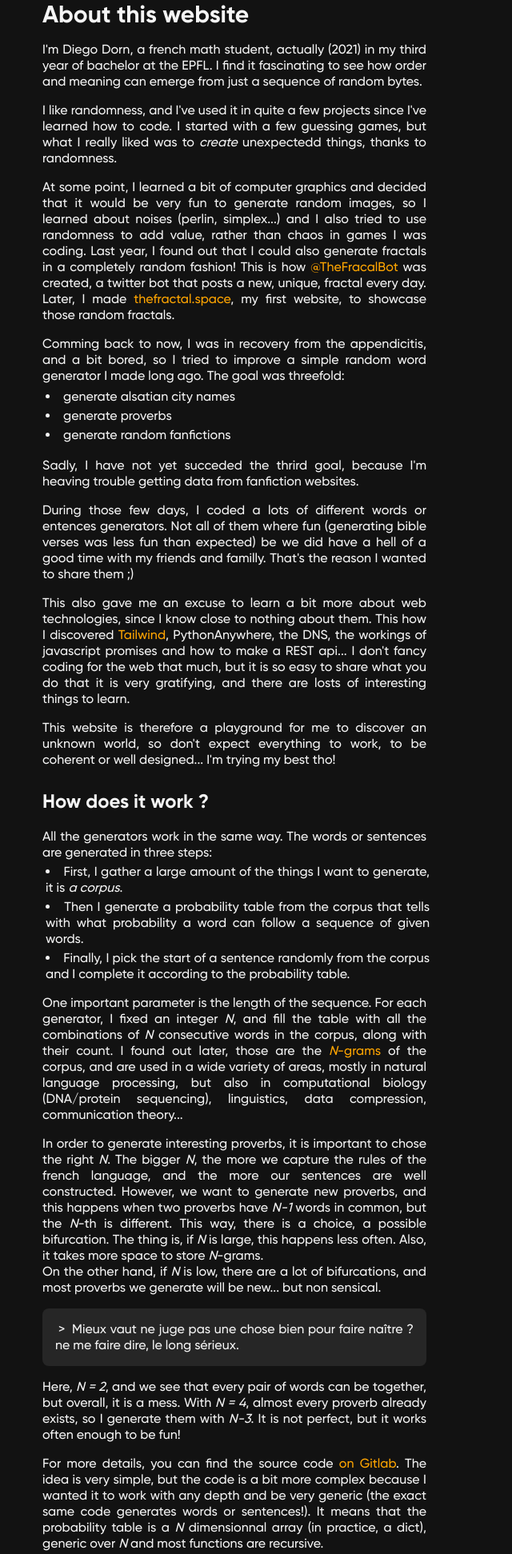
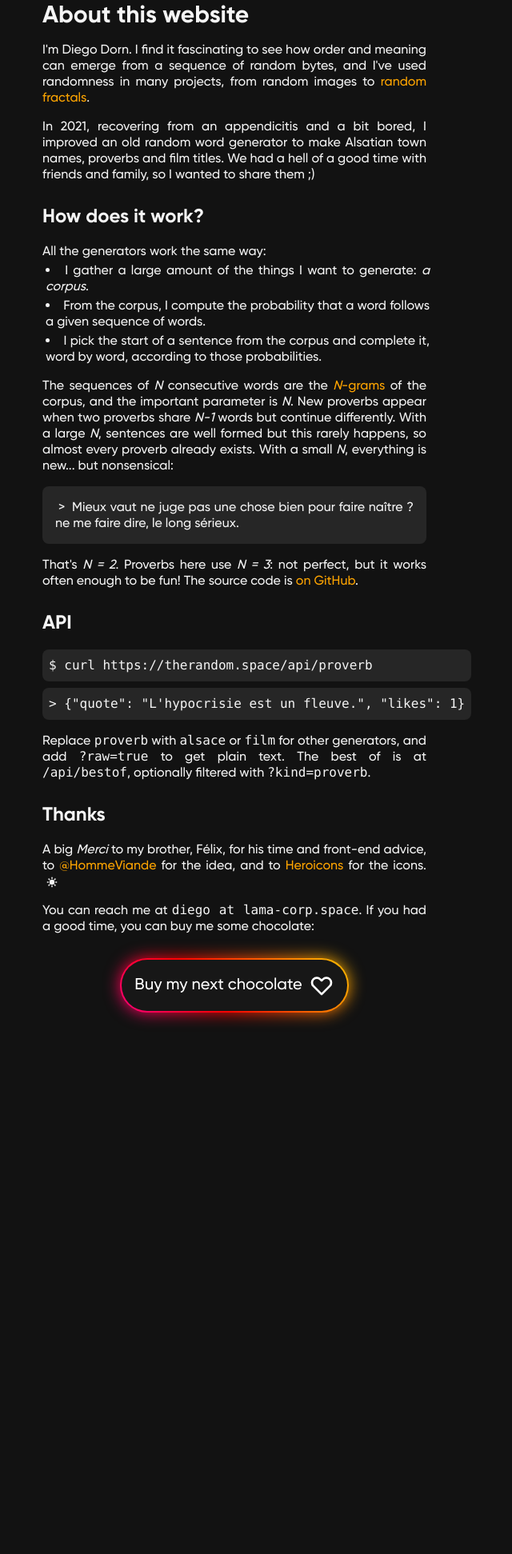
Before and after one commit to ddorn/therandom.space, a Flask app: page /about in a window 1280 px wide. Shown: the part 92-2035 px from the top of the page at 80% size, without its empty margins (107-747 px from the left). After the commit the page ends 1374 px from the top, so only its background shows below. Run offline with Flask 3, Linux system fonts and the light colour scheme; parts of the project's set-up code (start-up, migrations or seed data) failed here and were passed over.

Commit message:
Redirect www to the bare domain, simplify About, drop dead analytics

```diff
--- a/app.py
+++ b/app.py
@@ -1,16 +1,25 @@
 from flask import Flask, Response, abort, jsonify, make_response, redirect, render_template, request, url_for
+from werkzeug.middleware.proxy_fix import ProxyFix
 
 from helper import (
     ALSACE, FILM, KINDS, LIKE_FILE, MAX_LIKED_QUOTES, MAX_QUOTE_LENGTH, PROVERB, Likes, gen_clean, generable, ngram,
 )
 
 app = Flask(__name__)
+app.wsgi_app = ProxyFix(app.wsgi_app, x_proto=1)  # TLS ends at fly's proxy
 app.json.sort_keys = False  # Keep the best of ranked
 app.json.ensure_ascii = False
 likes = Likes(LIKE_FILE)
 
 for _kind in KINDS:
     ngram(_kind)
+
+
+@app.before_request
+def redirect_www():
+    if request.host.startswith("www."):
+        url = request.url.replace("://www.", "://", 1)
+        return redirect(url, code=308)  # Permanent, and keeps the method
 
 
 def wants_raw() -> bool:
--- a/templates/about.html
+++ b/templates/about.html
@@ -4,220 +4,78 @@
 
     <h1 class="text-orange font-bold text-3xl">About this website</h1>
     <p class="p-about">
-        I'm Diego Dorn, a french math student, actually (2021) in
-        my third year of bachelor at the EPFL.
-        I find it fascinating
-        to see how order and meaning can emerge from just a sequence
-        of random bytes.
+        I'm Diego Dorn. I find it fascinating to see how order and meaning
+        can emerge from a sequence of random bytes, and I've used randomness
+        in many projects, from random images to
+        <a href="https://thefractal.space">random fractals</a>.
     </p>
     <p class="p-about">
-        I like randomness, and I've used it in quite a few projects
-        since I've learned how to code. I started with a few guessing games,
-        but what I really liked was to <em class="text-it">create</em>
-        unexpectedd things, thanks to randomness.
-    </p>
-    <p class="p-about">
-        At some point, I learned a bit of computer graphics and
-        decided that it would be very fun to generate random images,
-        so I learned about noises (perlin, simplex...) and I also tried
-        to use randomness to add value, rather than chaos in games I
-        was coding. Last year, I found out that I could also generate fractals
-        in a completely random fashion! This is how
-        <a href="https://twitter.com/TheFractalBot">@TheFracalBot</a>
-        was created, a twitter bot that posts a new, unique,
-        fractal every day. Later, I made
-        <a href="https://thefractal.space">thefractal.space</a>, my first website,
-        to showcase those random fractals.
-    </p>
-    <p class="p-about">
-        Comming back to now, I was in recovery from the
-        appendicitis, and a bit bored, so I tried to improve
-        a simple random word generator I made long ago. The goal
-        was threefold:
-    </p>
-    <ul class="list-disc list-inside md:ml-1 pt-1">
-        <li>generate alsatian city names</li>
-        <li>generate proverbs</li>
-        <li>generate random fanfictions</li>
-    </ul>
-    <p class="p-about">
-        Sadly, I have not yet succeded the thrird goal,
-        because I'm heaving trouble getting data from
-        fanfiction websites.
-    </p>
-    <p class="p-about">
-        During those few days, I coded a lots of different
-        words or entences generators. Not all of them where
-        fun (generating bible verses was less fun than expected)
-        be we did have a hell of a good time with my friends
-        and familly. That's the reason I wanted to share them ;)
-    </p>
-    <p class="p-about">
-        This also gave me an excuse to learn a bit more
-        about web technologies, since I know close to nothing
-        about them. This how I discovered
-        <a href="https://tailwindcss.com">Tailwind</a>, PythonAnywhere,
-        the DNS, the workings of javascript promises and how to make a
-        REST api... I don't fancy coding for the web that much,
-        but it is so easy to share what you do that it
-        is very gratifying, and there are losts of interesting things
-        to learn.
-    </p>
-
-    <p class="p-about">
-        This website is therefore a playground for me to discover
-        an unknown world, so don't expect everything to work, to
-        be coherent or well designed... I'm trying my best tho!
+        In 2021, recovering from an appendicitis and a bit bored, I improved
+        an old random word generator to make Alsatian town names, proverbs and
+        film titles. We had a hell of a good time with friends and family,
+        so I wanted to share them ;)
     </p>
 
 
-<h2 class="section__title--about">How does it work ?</h2>
+    <h2 class="section__title--about">How does it work?</h2>
     <p class="p-about">
-        All the generators work in the same way. The words or
-        sentences are generated in three steps:
+        All the generators work the same way:
     </p>
     <ul class="list-disc list-inside ml-1 p-about sm:mt-1">
         <li>
-            First, I gather a large amount of the things I want
-            to generate, it is <em>a corpus</em>.
+            I gather a large amount of the things I want to generate:
+            <em>a corpus</em>.
         </li>
         <li class="pt-1">
-            Then I generate a probability table from the corpus
-            that tells with what probability a word can follow
-            a sequence of given words.
+            From the corpus, I compute the probability that a word follows
+            a given sequence of words.
         </li>
         <li class="pt-1">
-            Finally, I pick the start of a sentence randomly
-            from the corpus and I complete it according to the
-            probability table.
+            I pick the start of a sentence from the corpus and complete it,
+            word by word, according to those probabilities.
         </li>
     </ul>
     <p class="p-about">
-        One important parameter is the length of the sequence.
-        For each generator, I fixed an integer <em>N</em>, and
-        fill the table with all the combinations of <em>N</em>
-        consecutive words in the corpus, along with their count.
-        I found out later, those are the <a href="https://en.wikipedia.org/wiki/N-gram">
-        <em>N</em>-grams</a> of the corpus, and are used in
-        a wide variety of areas, mostly in natural language
-        processing, but also in computational biology
-        (DNA/protein sequencing), linguistics,
-        data compression, communication theory...
-    </p>
-    <p class="p-about">
-        In order to generate interesting proverbs, it is
-        important to chose the right <em>N</em>. The bigger
-        <em>N</em>, the more we capture the rules of the
-        french language, and the more our sentences are
-        well constructed. However, we want to generate new
-        proverbs, and this happens when two proverbs have
-        <em>N-1</em> words in common, but the <em>N</em>-th
-        is different. This way, there is a choice, a possible
-        bifurcation. The thing is, if <em>N</em> is large,
-        this happens less often. Also, it takes more space to
-        store <em>N</em>-grams.<br>
-        On the other hand, if <em>N</em> is low, there are a lot
-        of bifurcations, and most proverbs we generate will be new...
-        but non sensical.
+        The sequences of <em>N</em> consecutive words are the
+        <a href="https://en.wikipedia.org/wiki/N-gram"><em>N</em>-grams</a>
+        of the corpus, and the important parameter is <em>N</em>.
+        New proverbs appear when two proverbs share <em>N-1</em> words
+        but continue differently. With a large <em>N</em>, sentences are
+        well formed but this rarely happens, so almost every proverb already
+        exists. With a small <em>N</em>, everything is new... but nonsensical:
     </p>
     <p class="p-about bg-gray-800 rounded-lg mt-2 p-4">
         <span class="text-orange px-1">> </span>
         Mieux vaut ne juge pas une chose bien pour faire naître ? ne me faire dire, le long sérieux.
     </p>
     <p class="p-about">
-        Here, <em>N = 2</em>, and we see that every pair of words can be
-        together, but overall, it is a mess. With <em>N = 4</em>, almost
-        every proverb already exists, so I generate them with <em>N-3</em>.
-        It is not perfect, but it works often enough to be fun!
-    </p>
-
-    <p class="p-about">
-        For more details, you can find the source code
-        <a href="https://gitlab.com/ddorn/therandom.space">on Gitlab</a>.
-        The idea is very simple, but the code is a bit more complex because
-        I wanted it to work with any depth and be very generic (the exact same
-        code generates words or sentences!). It means that the probability
-        table is a <em>N</em> dimensionnal array (in practice, a dict), generic over <em>N</em>
-        and most functions are recursive.
-    </p>
-
-
-    <h2 class="section__title--about">Credit where it's due</h2>
-    <p class="p-about">
-        First of all, a big <em>Merci</em> to my brother, Félix,
-        for his time and advice. Everything I know in front-end
-        is thanks to him.
-    </p>
-    <p class="p-about">
-        I'd like to thank <a href="https://twitter.com/hommeviande">
-        @HommeViande</a> for giving me this great idea.
-    </p>
-    <p class="p-about">
-        A big thank to <a href="https://pythonanywhere.com">Python Anywhere</a>
-        for hosting the website, and being so nice and competent. If you
-        want to host a python website, run bots or whatever experiment, you
-        should definetly check them out! And they have a great free plan...
-    </p>
-    <p class="p-about">
-        Thanks to
-        <a href="https://heroicons.dev/" title="Freepik">
-            Heroicons</a>
-        for the nice icons I use. {{ icon("sun") }}
+        That's <em>N = 2</em>. Proverbs here use <em>N = 3</em>: not perfect,
+        but it works often enough to be fun! The source code is
+        <a href="https://github.com/ddorn/therandom.space">on GitHub</a>.
     </p>
 
 
     <h2 class="section__title--about">API</h2>
+    {{ cmd("curl https://therandom.space/api/proverb", '{"quote": "L\'hypocrisie est un fleuve.", "likes": 1}') }}
     <p class="p-about">
-        There is a very simple API to generate proverbs at
-        <code class="inline">www.therandom.space/api/proverb</code>.
-        You can replace <code>proverb</code> with <code>alsace</code> or
-        <code>film</code> to generate different things. <br>
-    </p>
-    {{ cmd("curl https://www.therandom.space/api/proverb", '{
-    "quote": "L\'hypocrisie est un fleuve.",
-    "likes": 1
-}') }}
-
-    <p class="p-about">
-        Note that all endpoint accept a <code>raw</code> argument
-        and return a simple text, instead of json.
-    </p>
-    {{ cmd('curl "http://www.therandom.space/api/film?raw=true"', "Twelve o'clocked") }}
-
-    <p class="p-about">
-        It is also possible to get the full best of, with all
-        kinds (films, proverbs...).
-    </p>
-    {{ cmd("curl https://www.therandom.space/api/bestof", '{
-    "0": {
-        "quote": "Une seule hirondelle ne fait pas cuire le riz.",
-        "likes": 8,
-        "kind": "proverb"
-    },
-    "1": {
-        "quote": "Jimmy door wars: the seven years",
-        "likes": 5,
-        "kind": "film"
-    },
-    ...
-}') }}
-
-    <p class="p-about">
-        It is also possible to filter the bestof to have only one
-        kind:
-    </p>
-    {{ cmd("curl https://www.therandom.space/api/bestof?kind=alsace") }}
-
-
-    <h2 class="section__title--about">Contact</h2>
-    <p class="p-about">
-        You can contact me on Twitter <a href="https://twitter.com/LeQuanta">@LeQuanta</a>
-        or by email: <code>diego at lama-corp.space</code>.<br>
-        If you had a good time, or wish to encourage me creating more
-        random things, you can support me by donating on paypal:
+        Replace <code>proverb</code> with <code>alsace</code> or <code>film</code>
+        for other generators, and add <code>?raw=true</code> to get plain text.
+        The best of is at <code>/api/bestof</code>, optionally filtered
+        with <code>?kind=proverb</code>.
     </p>
 
 
+    <h2 class="section__title--about">Thanks</h2>
+    <p class="p-about">
+        A big <em>Merci</em> to my brother, Félix, for his time and front-end
+        advice, to <a href="https://twitter.com/hommeviande">@HommeViande</a>
+        for the idea, and to <a href="https://heroicons.dev/">Heroicons</a>
+        for the icons. {{ icon("sun") }}
+    </p>
+    <p class="p-about">
+        You can reach me at <code>diego at lama-corp.space</code>. If you had
+        a good time, you can buy me some chocolate:
+    </p>
     <p class="p-about flex justify-center p-4">
         <a href="https://paypal.me/diegodorn" class="swag text-white bg-gray-900 text-xl p-4 self-center flex justify-center">
             Buy my next chocolate{{ icon("heart", "inline h-8 pl-2 text-orange") }}
--- a/templates/layouts/base.html
+++ b/templates/layouts/base.html
@@ -8,7 +8,6 @@
     <meta name="google-site-verification" content="GLucYpOjd3jbIqSsSVKxCiK1q6dPLkAtUlcROv0FqUI" />
     <title>{{ title }} - The Random Space</title>
     <link rel="stylesheet" href="{{ url_for("static", filename="style.css") }}">
-    <script defer src="https://umami.therandom.space/script.js" data-website-id="c945ac25-cb24-46ab-a2ef-2dc292512306"></script>
 </head>
 <body class="bg-gray-950 text-gray-100 relative">
 {% block body %}{% endblock %}
```
